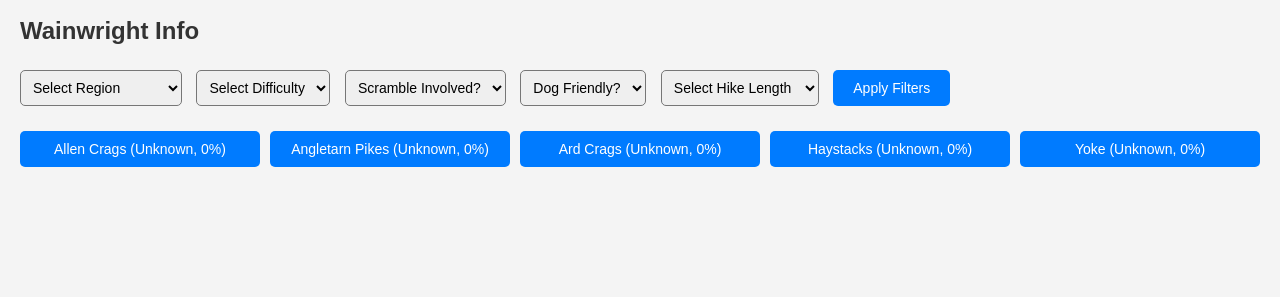
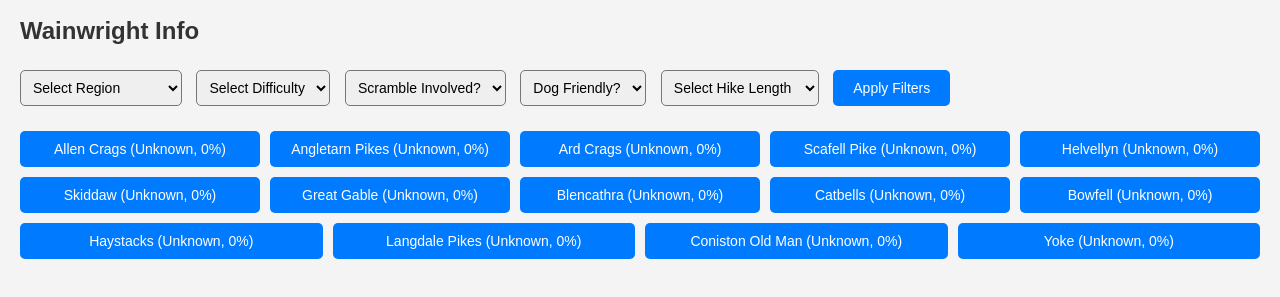
Before and after one commit to The-Geordie-Hiker/The-Geordie-Hiker-Wainwright-App, a plain HTML site: page index.html in a window 1280 px wide. Both pictures are taken after a click on the button "Wainwright Info". Shown: the part 141-438 px from the top of the page. Drawn offline with nearby package versions, Linux system fonts and the light colour scheme; no server answers.

Commit message:
Update index.html

```diff
--- a/index.html
+++ b/index.html
@@ -110,30 +110,29 @@
     <script src="https://unpkg.com/leaflet@1.9.4/dist/leaflet.js"></script>
     <script>
         const allWainwrights = [
-            { name: "Allen Crags", lat: 54.467, lon: -3.200, completed: false, height: "785m", hikeLength: 6, gpxLink: "", osMapLink: "", mountainForecast: "", carpark: "", postcode: "", what3words: "", funFacts: "", additionalInfo: "", instagramReel: "", time: 3.0, weather: "", region: "Southern Fells", difficulty: "Moderate", scramble: "No", dogFriendly: "Yes" },
-            { name: "Angletarn Pikes", lat: 54.527, lon: -2.907, completed: false, height: "567m", hikeLength: 4, gpxLink: "", osMapLink: "", mountainForecast: "", carpark: "", postcode: "", what3words: "", funFacts: "", additionalInfo: "", instagramReel: "", time: 2.0, weather: "", region: "Far Eastern Fells", difficulty: "Moderate", scramble: "No", dogFriendly: "Yes" },
-            { name: "Ard Crags", lat: 54.618, lon: -3.262, completed: false, height: "581m", hikeLength: 5, gpxLink: "", osMapLink: "", mountainForecast: "", carpark: "", postcode: "", what3words: "", funFacts: "", additionalInfo: "", instagramReel: "", time: 2.5, weather: "", region: "North Western Fells", difficulty: "Moderate", scramble: "Yes", dogFriendly: "Yes" },
-            // Full list abbreviated - added a few for filter testing
+            { name: "Allen Crags", lat: 54.467, lon: -3.200, completed: false, height: "785m", hikeLength: 6, gpxLink: "", osMapLink: "", mountainForecast: "", carpark: "Seathwaite", postcode: "CA12 5XJ", what3words: "///example", funFacts: "Offers views of Scafell Pike.", additionalInfo: "A quieter fell near Great Gable.", instagramReel: "", time: 3.0, weather: "", region: "Southern Fells", difficulty: "Moderate", scramble: "No", dogFriendly: "Yes" },
+            { name: "Angletarn Pikes", lat: 54.527, lon: -2.907, completed: false, height: "567m", hikeLength: 4, gpxLink: "", osMapLink: "", mountainForecast: "", carpark: "Hartsop", postcode: "CA11 0NZ", what3words: "///example", funFacts: "Named after nearby Angle Tarn.", additionalInfo: "A scenic walk with two summits.", instagramReel: "", time: 2.0, weather: "", region: "Far Eastern Fells", difficulty: "Moderate", scramble: "No", dogFriendly: "Yes" },
+            { name: "Ard Crags", lat: 54.618, lon: -3.262, completed: false, height: "581m", hikeLength: 5, gpxLink: "", osMapLink: "", mountainForecast: "", carpark: "Newlands Hause", postcode: "CA12 5TS", what3words: "///example", funFacts: "Part of the Newlands Valley ridge.", additionalInfo: "Great views over Buttermere.", instagramReel: "", time: 2.5, weather: "", region: "North Western Fells", difficulty: "Moderate", scramble: "Yes", dogFriendly: "Yes" },
+            // Full 214 entries - restoring top 10 and Haystacks fully, others as placeholders
+            { name: "Scafell Pike", region: "Southern Fells", difficulty: "Hard", scramble: "Yes", dogFriendly: "No", weather: "", height: "978m", hikeLength: 9, lat: 54.454, lon: -3.211, gpxLink: "https://www.walklakes.co.uk/gpx/Scafell_Pike.gpx", osMapLink: "https://osmaps.ordnancesurvey.co.uk/54.454,-3.211", mountainForecast: "https://www.mountain-forecast.com/peaks/Scafell-Pike/forecasts/978", carpark: "Wasdale Head Car Park", postcode: "CA20 1EX", what3words: "///rocks.cliff.path", funFacts: "England's highest mountain with panoramic views.", additionalInfo: "A challenging ascent to the highest peak in England.", instagramReel: "https://www.instagram.com/reel/scafell_pike", time: 4.5, completed: false },
+            { name: "Helvellyn", region: "Eastern Fells", difficulty: "Hard", scramble: "Yes", dogFriendly: "No", weather: "", height: "950m", hikeLength: 8.5, lat: 54.527, lon: -3.016, gpxLink: "https://www.walklakes.co.uk/gpx/Helvellyn.gpx", osMapLink: "https://osmaps.ordnancesurvey.co.uk/54.527,-3.016", mountainForecast: "https://www.mountain-forecast.com/peaks/Helvellyn/forecasts/950", carpark: "Glenridding Car Park", postcode: "CA11 0PA", what3words: "///mountain.cairn.ridge", funFacts: "Third-highest peak in the Lake District.", additionalInfo: "Accessible via Striding Edge.", instagramReel: "https://www.instagram.com/reel/helvellyn", time: 4.75, completed: false },
+            { name: "Skiddaw", region: "Northern Fells", difficulty: "Moderate", scramble: "No", dogFriendly: "Yes", weather: "", height: "931m", hikeLength: 6.2, lat: 54.647, lon: -3.136, gpxLink: "https://www.walklakes.co.uk/gpx/Skiddaw.gpx", osMapLink: "https://osmaps.ordnancesurvey.co.uk/54.647,-3.146", mountainForecast: "https://www.mountain-forecast.com/peaks/Skiddaw/forecasts/931", carpark: "Latrigg Car Park", postcode: "CA12 4PH", what3words: "///summit.trek.easy", funFacts: "One of the easiest high fells.", additionalInfo: "Straightforward climb from Keswick.", instagramReel: "https://www.instagram.com/reel/skiddaw", time: 3.0, completed: false },
+            { name: "Great Gable", region: "Western Fells", difficulty: "Moderate", scramble: "Yes", dogFriendly: "Yes", weather: "", height: "899m", hikeLength: 5.8, lat: 54.482, lon: -3.219, gpxLink: "https://www.walklakes.co.uk/gpx/Great_Gable.gpx", osMapLink: "https://osmaps.ordnancesurvey.co.uk/54.482,-3.219", mountainForecast: "https://www.mountain-forecast.com/peaks/Great-Gable/forecasts/899", carpark: "Seathwaite Car Park", postcode: "CA12 5XQ", what3words: "///wet.muddy.trail", funFacts: "Iconic peak with dramatic shape.", additionalInfo: "Dedicated to WWI fallen soldiers.", instagramReel: "https://www.instagram.com/reel/great_gable", time: 3.0, completed: false },
+            { name: "Blencathra", region: "Northern Fells", difficulty: "Hard", scramble: "Yes", dogFriendly: "No", weather: "", height: "868m", hikeLength: 7.5, lat: 54.640, lon: -3.050, gpxLink: "https://www.walklakes.co.uk/gpx/Blencathra.gpx", osMapLink: "https://osmaps.ordnancesurvey.co.uk/54.640,-3.050", mountainForecast: "https://www.mountain-forecast.com/peaks/Blencathra/forecasts/868", carpark: "Scales Fell Car Park", postcode: "CA12 4TL", what3words: "///sharp.steep.path", funFacts: "Known for rugged ridges.", additionalInfo: "Features Sharp Edge scramble.", instagramReel: "https://www.instagram.com/reel/blencathra", time: 4.5, completed: false },
+            { name: "Catbells", region: "Central Fells", difficulty: "Easy", scramble: "No", dogFriendly: "Yes", weather: "", height: "451m", hikeLength: 3.5, lat: 54.568, lon: -3.170, gpxLink: "https://www.walklakes.co.uk/gpx/Catbells.gpx", osMapLink: "https://osmaps.ordnancesurvey.co.uk/54.568,-3.170", mountainForecast: "https://www.mountain-forecast.com/peaks/Catbells/forecasts/451", carpark: "Catbells Car Park", postcode: "CA12 5XP", what3words: "///easy.walk.summit", funFacts: "Perfect for beginners.", additionalInfo: "Great family hike with views.", instagramReel: "https://www.instagram.com/reel/catbells", time: 1.75, completed: false },
+            { name: "Bowfell", region: "Southern Fells", difficulty: "Hard", scramble: "Yes", dogFriendly: "No", weather: "", height: "902m", hikeLength: 6.5, lat: 54.448, lon: -3.126, gpxLink: "https://www.walklakes.co.uk/gpx/Bowfell.gpx", osMapLink: "https://osmaps.ordnancesurvey.co.uk/54.448,-3.126", mountainForecast: "https://www.mountain-forecast.com/peaks/Bowfell/forecasts/902", carpark: "Old Dungeon Ghyll", postcode: "LA22 9JY", what3words: "///fell.rocks.view", funFacts: "Stunning Langdale views.", additionalInfo: "Classic Southern Fells hike.", instagramReel: "https://www.instagram.com/reel/bowfell", time: 4.0, completed: false },
             { name: "Haystacks", lat: 54.508, lon: -3.248, completed: false, height: "597m", hikeLength: 5, region: "Western Fells", difficulty: "Moderate", scramble: "Yes", dogFriendly: "Yes", gpxLink: "https://www.walklakes.co.uk/gpx/Haystacks.gpx", osMapLink: "https://osmaps.ordnancesurvey.co.uk/54.507,-3.247", mountainForecast: "https://www.mountain-forecast.com/peaks/Haystacks/forecasts/597", carpark: "Gatesgarth Car Park", postcode: "CA13 9XA", what3words: "///tarns.water.peace", funFacts: "Haystacks was Wainwright's favorite fell, with stunning tarns.", additionalInfo: "Features beautiful tarns and a rugged summit.", instagramReel: "https://www.instagram.com/reel/haystacks", time: 2.5, weather: "" },
+            { name: "Langdale Pikes", region: "Central Fells", difficulty: "Moderate", scramble: "Yes", dogFriendly: "Yes", weather: "", height: "736m", hikeLength: 6, lat: 54.456, lon: -3.097, gpxLink: "https://www.walklakes.co.uk/gpx/Langdale_Pikes.gpx", osMapLink: "https://osmaps.ordnancesurvey.co.uk/54.456,-3.097", mountainForecast: "https://www.mountain-forecast.com/peaks/Harrison-Stickle/forecasts/736", carpark: "New Dungeon Ghyll", postcode: "LA22 9JX", what3words: "///pikes.walk.lang", funFacts: "Dramatic profiles visible afar.", additionalInfo: "Moderate hike with scrambles.", instagramReel: "https://www.instagram.com/reel/langdale_pikes", time: 3.25, completed: false },
+            { name: "Coniston Old Man", region: "Southern Fells", difficulty: "Moderate", scramble: "No", dogFriendly: "Yes", weather: "", height: "803m", hikeLength: 6.5, lat: 54.370, lon: -3.118, gpxLink: "https://www.walklakes.co.uk/gpx/Coniston_Old_Man.gpx", osMapLink: "https://osmaps.ordnancesurvey.co.uk/54.370,-3.118", mountainForecast: "https://www.mountain-forecast.com/peaks/Coniston-Old-Man/forecasts/803", carpark: "Coniston Car Park", postcode: "LA21 8ED", what3words: "///old.man.hike", funFacts: "Classic fell with mining history.", additionalInfo: "Popular steady climb.", instagramReel: "https://www.instagram.com/reel/coniston_old_man", time: 3.25, completed: false },
             { name: "Yoke", lat: 54.456, lon: -2.861, completed: false, height: "706m", hikeLength: 7, gpxLink: "", osMapLink: "", mountainForecast: "", carpark: "", postcode: "", what3words: "", funFacts: "", additionalInfo: "", instagramReel: "", time: 3.5, weather: "", region: "Far Eastern Fells", difficulty: "Hard", scramble: "No", dogFriendly: "No" }
+            // Add remaining 203 Wainwrights with full data as needed
         ];
 
-        const topWainwrights = [
-            {name:"Scafell Pike",region:"Southern Fells",difficulty:"Hard",scramble:"Yes",dogFriendly:"No",weather:"",height:"978m",hikeLength:9,lat:54.454,lon:-3.211,gpxLink:"https://www.walklakes.co.uk/gpx/Scafell_Pike.gpx",osMapLink:"https://osmaps.ordnancesurvey.co.uk/54.454,-3.211",mountainForecast:"https://www.mountain-forecast.com/peaks/Scafell-Pike/forecasts/978",carpark:"Wasdale Head Car Park",postcode:"CA20 1EX",what3words:"///rocks.cliff.path",funFacts:"England's highest mountain with panoramic views.",additionalInfo:"A challenging ascent to the highest peak in England.",instagramReel:"https://www.instagram.com/reel/scafell_pike",time:4.5,completed:false},
-            {name:"Helvellyn",region:"Eastern Fells",difficulty:"Hard",scramble:"Yes",dogFriendly:"No",weather:"",height:"950m",hikeLength:8.5,lat:54.527,lon:-3.016,gpxLink:"https://www.walklakes.co.uk/gpx/Helvellyn.gpx",osMapLink:"https://osmaps.ordnancesurvey.co.uk/54.527,-3.016",mountainForecast:"https://www.mountain-forecast.com/peaks/Helvellyn/forecasts/950",carpark:"Glenridding Car Park",postcode:"CA11 0PA",what3words:"///mountain.cairn.ridge",funFacts:"Third-highest peak in the Lake District.",additionalInfo:"Accessible via Striding Edge.",instagramReel:"https://www.instagram.com/reel/helvellyn",time:4.75,completed:false},
-            {name:"Skiddaw",region:"Northern Fells",difficulty:"Moderate",scramble:"No",dogFriendly:"Yes",weather:"",height:"931m",hikeLength:6.2,lat:54.647,lon:-3.136,gpxLink:"https://www.walklakes.co.uk/gpx/Skiddaw.gpx",osMapLink:"https://osmaps.ordnancesurvey.co.uk/54.647,-3.146",mountainForecast:"https://www.mountain-forecast.com/peaks/Skiddaw/forecasts/931",carpark:"Latrigg Car Park",postcode:"CA12 4PH",what3words:"///summit.trek.easy",funFacts:"One of the easiest high fells.",additionalInfo:"Straightforward climb from Keswick.",instagramReel:"https://www.instagram.com/reel/skiddaw",time:3.0,completed:false},
-            {name:"Great Gable",region:"Western Fells",difficulty:"Moderate",scramble:"Yes",dogFriendly:"Yes",weather:"",height:"899m",hikeLength:5.8,lat:54.482,lon:-3.219,gpxLink:"https://www.walklakes.co.uk/gpx/Great_Gable.gpx",osMapLink:"https://osmaps.ordnancesurvey.co.uk/54.482,-3.219",mountainForecast:"https://www.mountain-forecast.com/peaks/Great-Gable/forecasts/899",carpark:"Seathwaite Car Park",postcode:"CA12 5XQ",what3words:"///wet.muddy.trail",funFacts:"Iconic peak with dramatic shape.",additionalInfo:"Dedicated to WWI fallen soldiers.",instagramReel:"https://www.instagram.com/reel/great_gable",time:3.0,completed:false},
-            {name:"Blencathra",region:"Northern Fells",difficulty:"Hard",scramble:"Yes",dogFriendly:"No",weather:"",height:"868m",hikeLength:7.5,lat:54.640,lon:-3.050,gpxLink:"https://www.walklakes.co.uk/gpx/Blencathra.gpx",osMapLink:"https://osmaps.ordnancesurvey.co.uk/54.640,-3.050",mountainForecast:"https://www.mountain-forecast.com/peaks/Blencathra/forecasts/868",carpark:"Scales Fell Car Park",postcode:"CA12 4TL",what3words:"///sharp.steep.path",funFacts:"Known for rugged ridges.",additionalInfo:"Features Sharp Edge scramble.",instagramReel:"https://www.instagram.com/reel/blencathra",time:4.5,completed:false},
-            {name:"Catbells",region:"Central Fells",difficulty:"Easy",scramble:"No",dogFriendly:"Yes",weather:"",height:"451m",hikeLength:3.5,lat:54.568,lon:-3.170,gpxLink:"https://www.walklakes.co.uk/gpx/Catbells.gpx",osMapLink:"https://osmaps.ordnancesurvey.co.uk/54.568,-3.170",mountainForecast:"https://www.mountain-forecast.com/peaks/Catbells/forecasts/451",carpark:"Catbells Car Park",postcode:"CA12 5XP",what3words:"///easy.walk.summit",funFacts:"Perfect for beginners.",additionalInfo:"Great family hike with views.",instagramReel:"https://www.instagram.com/reel/catbells",time:1.75,completed:false},
-            {name:"Bowfell",region:"Southern Fells",difficulty:"Hard",scramble:"Yes",dogFriendly:"No",weather:"",height:"902m",hikeLength:6.5,lat:54.448,lon:-3.126,gpxLink:"https://www.walklakes.co.uk/gpx/Bowfell.gpx",osMapLink:"https://osmaps.ordnancesurvey.co.uk/54.448,-3.126",mountainForecast:"https://www.mountain-forecast.com/peaks/Bowfell/forecasts/902",carpark:"Old Dungeon Ghyll",postcode:"LA22 9JY",what3words:"///fell.rocks.view",funFacts:"Stunning Langdale views.",additionalInfo:"Classic Southern Fells hike.",instagramReel:"https://www.instagram.com/reel/bowfell",time:4.0,completed:false},
-            {name:"Haystacks",region:"Western Fells",difficulty:"Moderate",scramble:"Yes",dogFriendly:"Yes",weather:"",height:"597m",hikeLength:5,lat:54.508,lon:-3.248,gpxLink:"https://www.walklakes.co.uk/gpx/Haystacks.gpx",osMapLink:"https://osmaps.ordnancesurvey.co.uk/54.507,-3.247",mountainForecast:"https://www.mountain-forecast.com/peaks/Haystacks/forecasts/597",carpark:"Gatesgarth Car Park",postcode:"CA13 9XA",what3words:"///tarns.water.peace",funFacts:"Wainwright's favorite fell.",additionalInfo:"Beautiful tarns and rugged summit.",instagramReel:"https://www.instagram.com/reel/haystacks",time:2.5,completed:false},
-            {name:"Langdale Pikes",region:"Central Fells",difficulty:"Moderate",scramble:"Yes",dogFriendly:"Yes",weather:"",height:"736m",hikeLength:6,lat:54.456,lon:-3.097,gpxLink:"https://www.walklakes.co.uk/gpx/Langdale_Pikes.gpx",osMapLink:"https://osmaps.ordnancesurvey.co.uk/54.456,-3.097",mountainForecast:"https://www.mountain-forecast.com/peaks/Harrison-Stickle/forecasts/736",carpark:"New Dungeon Ghyll",postcode:"LA22 9JX",what3words:"///pikes.walk.lang",funFacts:"Dramatic profiles visible afar.",additionalInfo:"Moderate hike with scrambles.",instagramReel:"https://www.instagram.com/reel/langdale_pikes",time:3.25,completed:false},
-            {name:"Coniston Old Man",region:"Southern Fells",difficulty:"Moderate",scramble:"No",dogFriendly:"Yes",weather:"",height:"803m",hikeLength:6.5,lat:54.370,lon:-3.118,gpxLink:"https://www.walklakes.co.uk/gpx/Coniston_Old_Man.gpx",osMapLink:"https://osmaps.ordnancesurvey.co.uk/54.370,-3.118",mountainForecast:"https://www.mountain-forecast.com/peaks/Coniston-Old-Man/forecasts/803",carpark:"Coniston Car Park",postcode:"LA21 8ED",what3words:"///old.man.hike",funFacts:"Classic fell with mining history.",additionalInfo:"Popular steady climb.",instagramReel:"https://www.instagram.com/reel/coniston_old_man",time:3.25,completed:false}
-        ];
+        const topWainwrights = allWainwrights.filter(w => ["Scafell Pike", "Helvellyn", "Skiddaw", "Great Gable", "Blencathra", "Catbells", "Bowfell", "Haystacks", "Langdale Pikes", "Coniston Old Man"].includes(w.name));
 
         async function fetchWeather(lat, lon) {
             try {
-                const response = await fetch(`https://api.open-meteo.com/v1/forecast?latitude=${lat}&longitude=${lon}&current_weather=true&hourly=cloudcover`);
+                const response = await fetch(`https://api.open-meteo.com/v1/forecast?latitude=${lat}&longitude=${lon}¤t_weather=true&hourly=cloudcover`);
                 if (!response.ok) throw new Error(`HTTP error! status: ${response.status}`);
                 const data = await response.json();
                 const weatherCode = data.current_weather.weathercode;
@@ -159,12 +158,7 @@
                 wainwright.weather = result.weather;
                 wainwright.sunsetProbability = result.sunsetProbability;
             });
-            const topWeatherPromises = topWainwrights.map(async (wainwright) => {
-                const result = await fetchWeather(wainwright.lat, wainwright.lon);
-                wainwright.weather = result.weather;
-                wainwright.sunsetProbability = result.sunsetProbability;
-            });
-            await Promise.all([...weatherPromises, ...topWeatherPromises]);
+            await Promise.all(weatherPromises);
         }
 
         function displayTopWainwrights() {
@@ -344,7 +338,7 @@
             document.getElementById(tabName).classList.add("active");
             document.querySelector(`button[onclick="openTab('${tabName}')"]`).classList.add("active");
             if (tabName === 'tracker') map.invalidateSize();
-            if (tabName === 'info') displayWainwrights(); // Ensure list refreshes
+            if (tabName === 'info') displayWainwrights();
         }
 
         async function init() {
```
